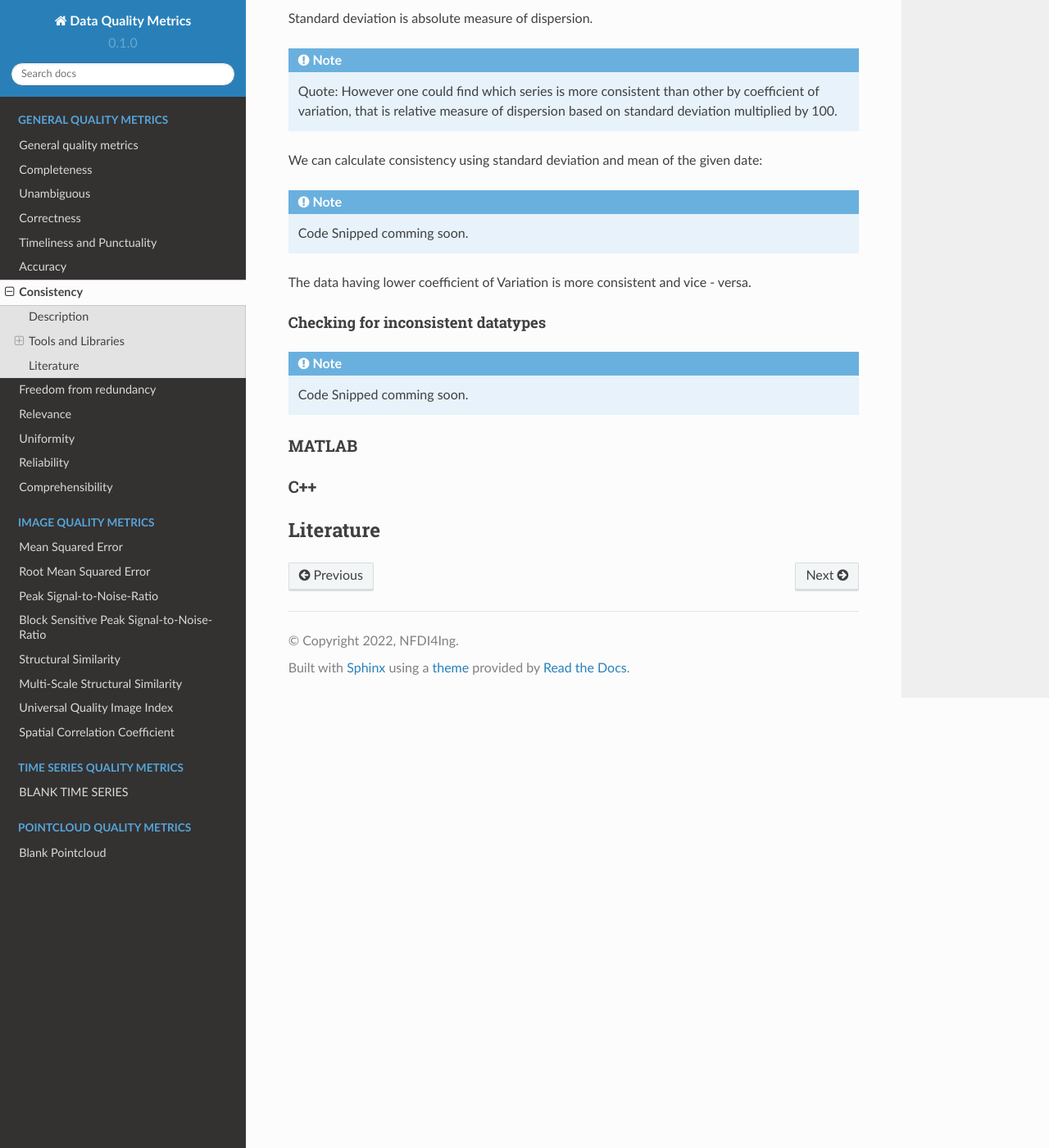
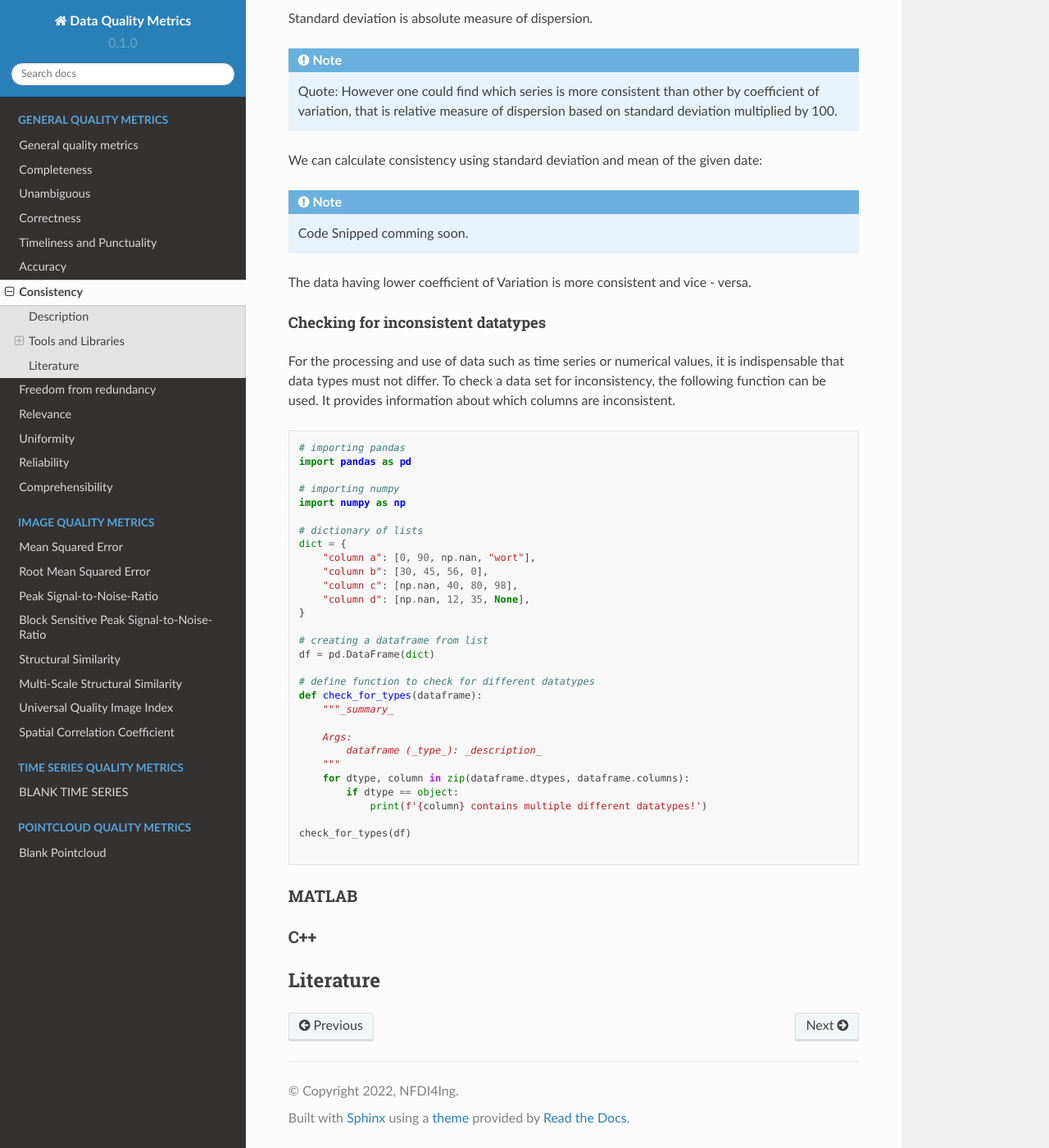
Before and after one commit to HDierend/Data-Quality-Metrics, a Sphinx documentation site: the page built from docs/source/general_quality/05_Consistency.rst, in a window 1280 px wide and 1400 px high, scrolled down 767 px. Shown: the whole window at 82% size. Built offline with Sphinx 7.4.7 and the Read the Docs theme 2.0.0, drawn with Linux system fonts in a browser that asks for light colours.

Commit message:
"Inconsisency" update

```diff
--- a/docs/source/general_quality/05_Consistency.rst
+++ b/docs/source/general_quality/05_Consistency.rst
@@ -47,10 +47,11 @@ The data having lower coefficient of Variation is more consistent and vice - ver
 Checking for inconsistent datatypes
 -----------------------------------------
 
+For the processing and use of data such as time series or numerical values, it is indispensable that data types must not differ.
+To check a data set for inconsistency, the following function can be used. It provides information about which columns are inconsistent.
 
-.. note::
 
-   Code Snipped comming soon.
+.. literalinclude:: examples/consistency/consistency_func.py
 
 
 
--- a/docs/source/general_quality/examples/accuracy/accuracy_func1.py
+++ b/docs/source/general_quality/examples/accuracy/accuracy_func1.py
@@ -1,3 +1,4 @@
+# import numpy
 import numpy as np
 
 # define dataset
--- a/docs/source/general_quality/examples/accuracy/accuracy_func2.py
+++ b/docs/source/general_quality/examples/accuracy/accuracy_func2.py
@@ -1,3 +1,4 @@
+# import scipy
 from scipy.stats import sem
 
 # define dataset
--- a/docs/source/general_quality/examples/completeness/completeness_dataframe.py
+++ b/docs/source/general_quality/examples/completeness/completeness_dataframe.py
@@ -1,7 +1,7 @@
-# importing pandas as pd
+# import pandas
 import pandas as pd
 
-# importing numpy as np
+# import numpy
 import numpy as np
 
 # dictionary of lists
--- a/docs/source/general_quality/examples/completeness/completeness_func1.py
+++ b/docs/source/general_quality/examples/completeness/completeness_func1.py
@@ -1,6 +1,14 @@
+# import numpy
 import numpy as np
 
+def missing_value_coordinates(dataframe):
+    """Finds missing value in dataframes
 
-def missing_value_coordinates(dataframe):
+    Args:
+        dataframe (pd.dataframe): Input dataframe created from a csv-file
+
+    Returns:
+        array: arrays with row and column indices
+    """
 
     return np.where(np.asanyarray(np.isnan(dataframe)))
--- a/docs/source/general_quality/examples/completeness/completeness_func2.py
+++ b/docs/source/general_quality/examples/completeness/completeness_func2.py
@@ -1,3 +1,11 @@
 def count_missing_value(dataframe):
+    """Counts missing values in a dataframe
+
+    Args:
+        dataframe (pd.dataframe): Input dataframe created from a csv-file
+
+    Returns:
+        int: Summed up counts of missing values
+    """
 
     return dataframe.isnull().sum()
--- a/docs/source/general_quality/examples/consistency/consistency_func.py
+++ b/docs/source/general_quality/examples/consistency/consistency_func.py
@@ -1,7 +1,7 @@
-# importing pandas as pd
+# importing pandas
 import pandas as pd
 
-# importing numpy as np
+# importing numpy
 import numpy as np
 
 # dictionary of lists
@@ -15,4 +15,15 @@ dict = {
 # creating a dataframe from list
 df = pd.DataFrame(dict)
 
-print(df["column a"].map(type))
+# define function to check for different datatypes
+def check_for_types(dataframe):
+    """_summary_
+
+    Args:
+        dataframe (_type_): _description_
+    """
+    for dtype, column in zip(dataframe.dtypes, dataframe.columns):
+        if dtype == object:
+            print(f'{column} contains multiple different datatypes!')
+
+check_for_types(df)
--- a/docs/source/general_quality/examples/correctness/correctness_dataframe.py
+++ b/docs/source/general_quality/examples/correctness/correctness_dataframe.py
@@ -1,6 +1,8 @@
-# import libraries
+# import pandas
 import pandas as pd
+#import matplotlib
 import matplotlib.pyplot as plt
+#import seaborn
 import seaborn as sns
 
 # load dataset
--- a/docs/source/general_quality/examples/correctness/correctness_dataframe2.py
+++ b/docs/source/general_quality/examples/correctness/correctness_dataframe2.py
@@ -1,6 +1,8 @@
-# import libraries
+# import pandas
 import pandas as pd
+#import matplotlib
 import matplotlib.pyplot as plt
+#import seaborn
 import seaborn as sns
 
 # load dataset
--- a/docs/source/general_quality/examples/ffr/ffr_func1.py
+++ b/docs/source/general_quality/examples/ffr/ffr_func1.py
@@ -1,4 +1,4 @@
-# Create a DataFrame
+#import pandas
 import pandas as pd
 
 data_df = {
```
Also changed, not shown: docs/source/general_quality/examples/consistency/consistency_dataframe.py (deleted).
